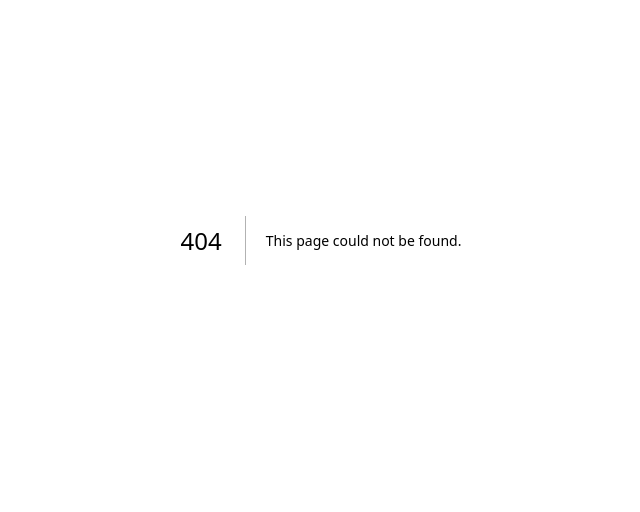
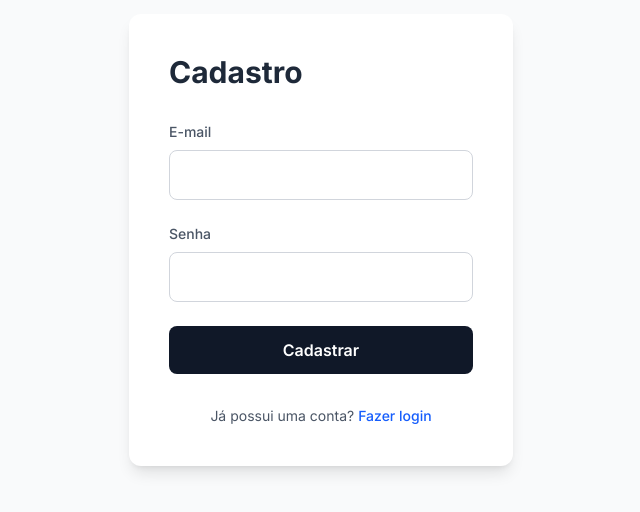
Before and after one commit to ian-dcg/cart-app-python, a Next.js app in the folder frontend/: page /register in a window 1280 px wide. Before the commit this address had no page. Shown: the part 160-672 px from the top of the page, without its empty margins (319-959 px from the left). Built offline with nearby package versions, Linux system fonts and the light colour scheme.

Commit message:
Create page.tsx

```diff
--- /dev/null
+++ b/frontend/src/app/register/page.tsx
@@ -0,0 +1,101 @@
+// src/app/register/page.tsx
+"use client";
+
+import { useState } from "react";
+import { useRouter } from "next/navigation";
+import { registerUser } from "@/lib/api";
+import Link from "next/link";
+
+export default function RegisterPage() {
+  const [email, setEmail] = useState("");
+  const [password, setPassword] = useState("");
+  const [error, setError] = useState("");
+  const [success, setSuccess] = useState("");
+  const router = useRouter();
+
+  const handleSubmit = async (e: React.FormEvent) => {
+    e.preventDefault();
+    setError("");
+    setSuccess("");
+
+    try {
+      await registerUser({ email, password });
+      setSuccess(
+        "Cadastro realizado com sucesso! Redirecionando para o login..."
+      );
+
+      setTimeout(() => {
+        router.push("/login");
+      }, 2000); // Espera 2 segundos antes de redirecionar
+    } catch (err: any) {
+      setError(err.message || "Falha no cadastro. Tente novamente.");
+    }
+  };
+
+  return (
+    <div className="flex items-center justify-center min-h-screen bg-gray-50">
+      <div className="bg-white p-8 sm:p-10 rounded-xl shadow-lg w-full max-w-sm">
+        <h1 className="text-3xl font-bold mb-8 text-gray-800">Cadastro</h1>
+        {error && (
+          <p className="bg-red-100 text-red-700 p-3 rounded-lg mb-4 text-sm">
+            {error}
+          </p>
+        )}
+        {success && (
+          <p className="bg-green-100 text-green-700 p-3 rounded-lg mb-4 text-sm">
+            {success}
+          </p>
+        )}
+        <form onSubmit={handleSubmit} className="space-y-6">
+          <div>
+            <label
+              htmlFor="email"
+              className="block text-gray-600 text-sm font-medium mb-2"
+            >
+              E-mail
+            </label>
+            <input
+              id="email"
+              type="email"
+              value={email}
+              onChange={(e) => setEmail(e.target.value)}
+              className="w-full p-3 border border-gray-300 rounded-lg text-gray-900 focus:ring-2 focus:ring-blue-500 focus:border-transparent outline-none transition"
+              required
+            />
+          </div>
+          <div>
+            <label
+              htmlFor="password"
+              className="block text-gray-600 text-sm font-medium mb-2"
+            >
+              Senha
+            </label>
+            <input
+              id="password"
+              type="password"
+              value={password}
+              onChange={(e) => setPassword(e.target.value)}
+              className="w-full p-3 border border-gray-300 rounded-lg text-gray-900 focus:ring-2 focus:ring-blue-500 focus:border-transparent outline-none transition"
+              required
+            />
+          </div>
+          <button
+            type="submit"
+            className="w-full bg-gray-900 text-white py-3 rounded-lg font-semibold hover:bg-gray-800 transition-colors focus:outline-none focus:ring-2 focus:ring-offset-2 focus:ring-gray-900"
+          >
+            Cadastrar
+          </button>
+        </form>
+        <p className="text-center text-sm text-gray-600 mt-8">
+          Já possui uma conta?{" "}
+          <Link
+            href="/login"
+            className="text-blue-600 hover:underline font-medium"
+          >
+            Fazer login
+          </Link>
+        </p>
+      </div>
+    </div>
+  );
+}
```
